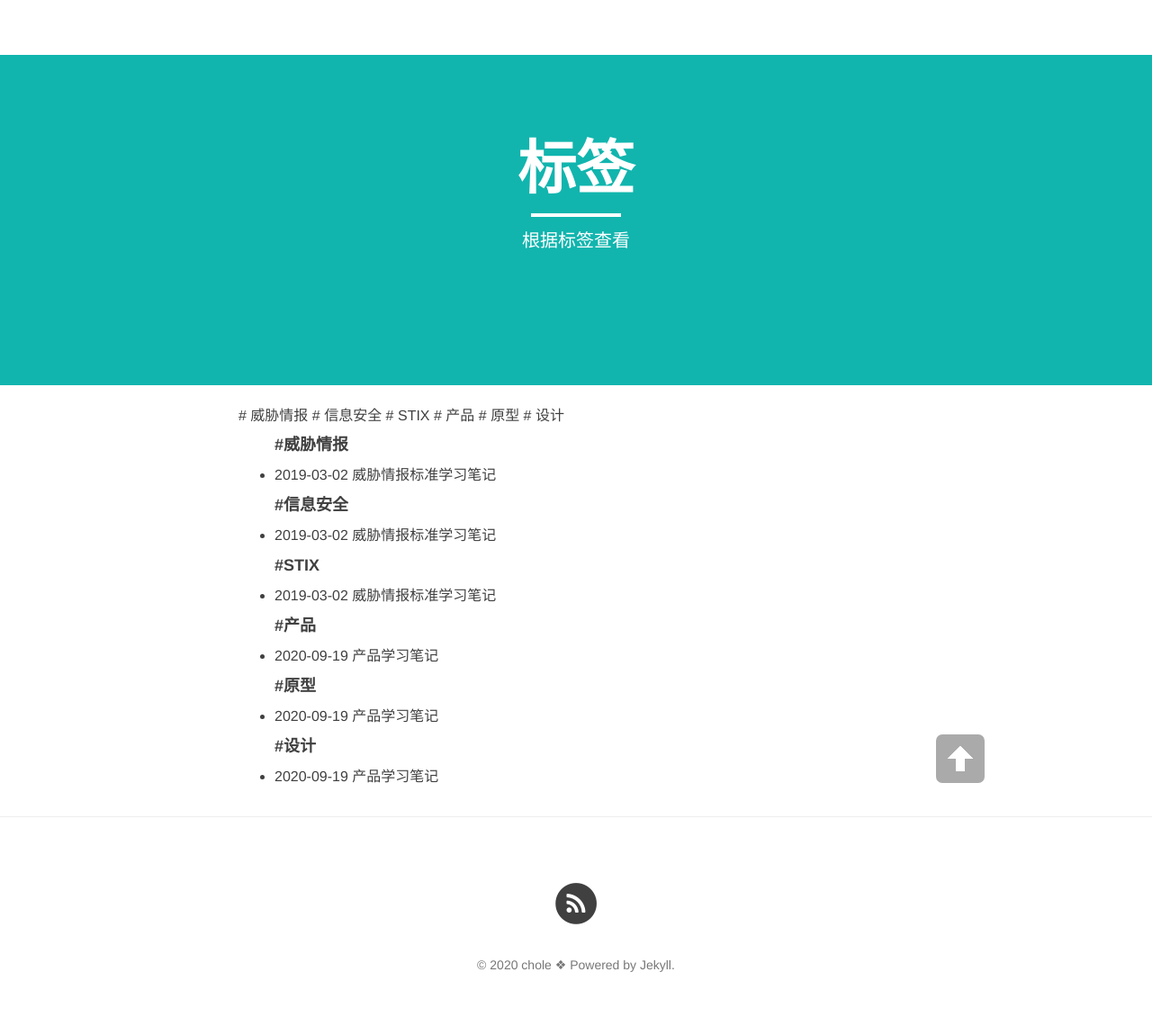
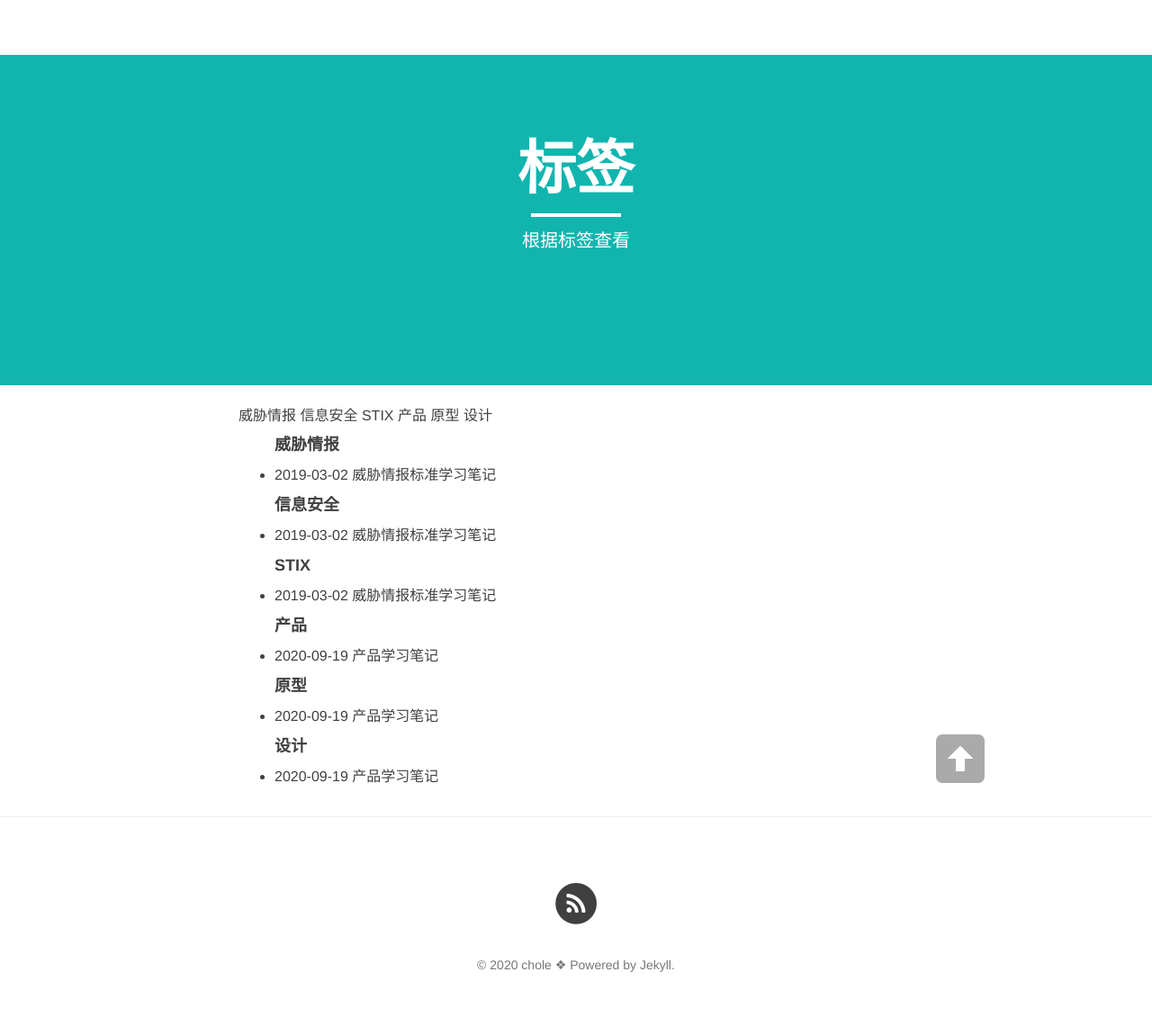
Before and after one commit to lullabypan/lullabypan.github.io, a Jekyll site: the page built from tags.md, in a window 1280 px wide. Shown: the whole page at 90% size. Built offline with Jekyll 4.4.1, drawn with Linux system fonts in a browser that asks for light colours; nearby versions of some CDN libraries; library files that are not in the unit come from our copies.

Commit message:
Update tags.md

```diff
--- a/tags.md
+++ b/tags.md
@@ -8,13 +8,13 @@ header-img: "img/semantic.jpg"
 
 <div id='tag_cloud'>
 {% for tag in site.tags %}
-# <a href="#{{ tag[0] }}" title="{{ tag[0] }}" rel="{{ tag[1].size }}">{{ tag[0] }}</a>
+ <a href="#{{ tag[0] }}" title="{{ tag[0] }}" rel="{{ tag[1].size }}">{{ tag[0] }}</a>
 {% endfor %}
 </div>
 
 <ul class="listing">
 {% for tag in site.tags %}
-  <h4 class="listing-seperator" id="{{ tag[0] }}">#{{ tag[0] }}</h4>
+  <h4 class="listing-seperator" id="{{ tag[0] }}">{{ tag[0] }}</h4>
 {% for post in tag[1] %}
   <li class="listing-item">
   <time datetime="{{ post.date | date:"%Y-%m-%d" }}">{{ post.date | date:"%Y-%m-%d" }}</time>
```
